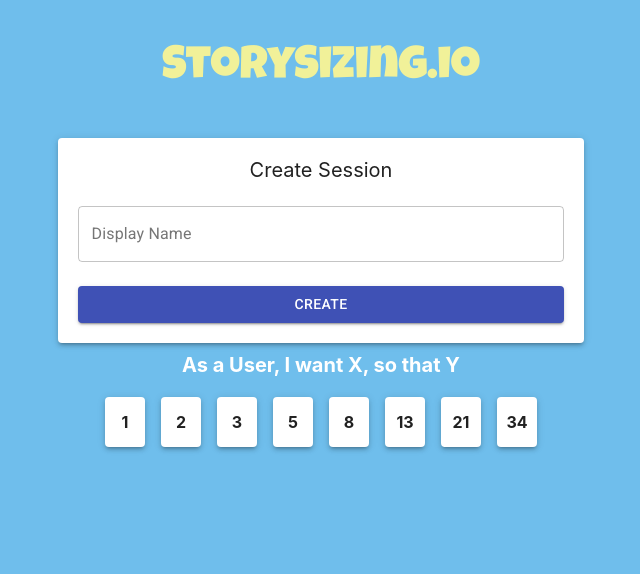
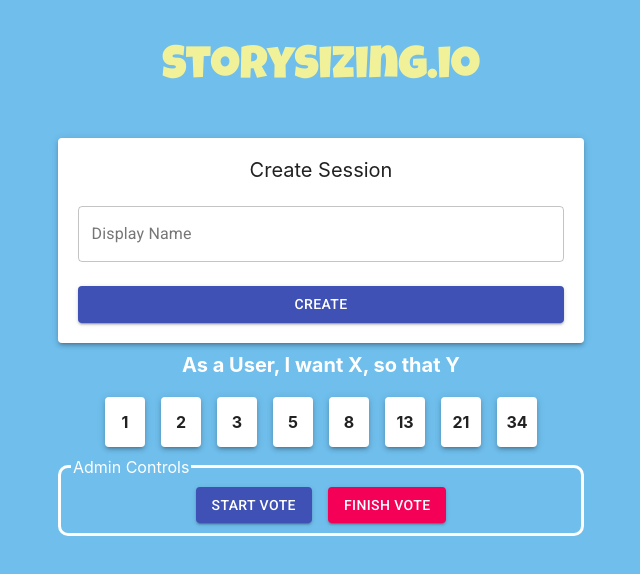
Before and after one commit to rayhogan/planningpoker, a React (Create React App) app: page / in a window 1280 px wide. Shown: the top 574 px of the page, without its empty margins (319-959 px from the left). Built offline with nearby package versions, Linux system fonts and the light colour scheme.

Commit message:
Admin controls UI skeleton

```diff
--- /dev/null
+++ b/src/Components/AdminControls/AdminControls.css
@@ -0,0 +1,20 @@
+.Admin-controls {
+    display: flex;
+    flex-direction: column;
+    align-items: center;
+    justify-content: center;
+}
+
+.Admin-controls fieldset {
+    border-radius: 10px;
+    border-color: white;
+    border-width: 3px;
+    border-style: solid;
+    color: white;
+    min-width: 500px;
+    padding: 10px;
+}
+
+.Admin-controls fieldset legend {
+    text-align: left;
+}
--- /dev/null
+++ b/src/Components/AdminControls/AdminControls.tsx
@@ -0,0 +1,39 @@
+import Button from '@material-ui/core/Button';
+import Grid from '@material-ui/core/Grid';
+import React from 'react';
+import './AdminControls.css';
+
+
+
+class AdminControls extends React.Component {
+
+  submitScore(e: any) {
+    console.log(e);
+  }
+
+  render() {
+    return (
+      <div className="Admin-controls">
+
+        <fieldset>
+          <legend>Admin Controls</legend>
+              <Grid container justifyContent="center" spacing={2}>
+                <Grid item>
+                  <Button variant="contained" color="primary">
+                    Start Vote
+                  </Button>
+                </Grid>
+                <Grid item>
+                  <Button variant="contained" color="secondary">
+                    Finish Vote
+                  </Button>
+                </Grid>
+              </Grid>
+              </fieldset>
+
+      </div>
+    );
+  }
+}
+
+export default AdminControls;
--- a/src/Components/App.tsx
+++ b/src/Components/App.tsx
@@ -2,6 +2,7 @@
 import Login from './Login/Login';
 import ActiveStory from './ActiveStory/ActiveStory';
 import VotingControls from './VotingControls/VotingControls';
+import AdminControls from './AdminControls/AdminControls';
 
 function App() {
   return (
@@ -20,6 +21,9 @@
       <div>
          <VotingControls/>
       </div>
+      <div>
+        <AdminControls/>
+      </div>
     </div>
   );
 }
```
Also changed, not shown: 1 other file (tests, documents, lock files or other folders).
